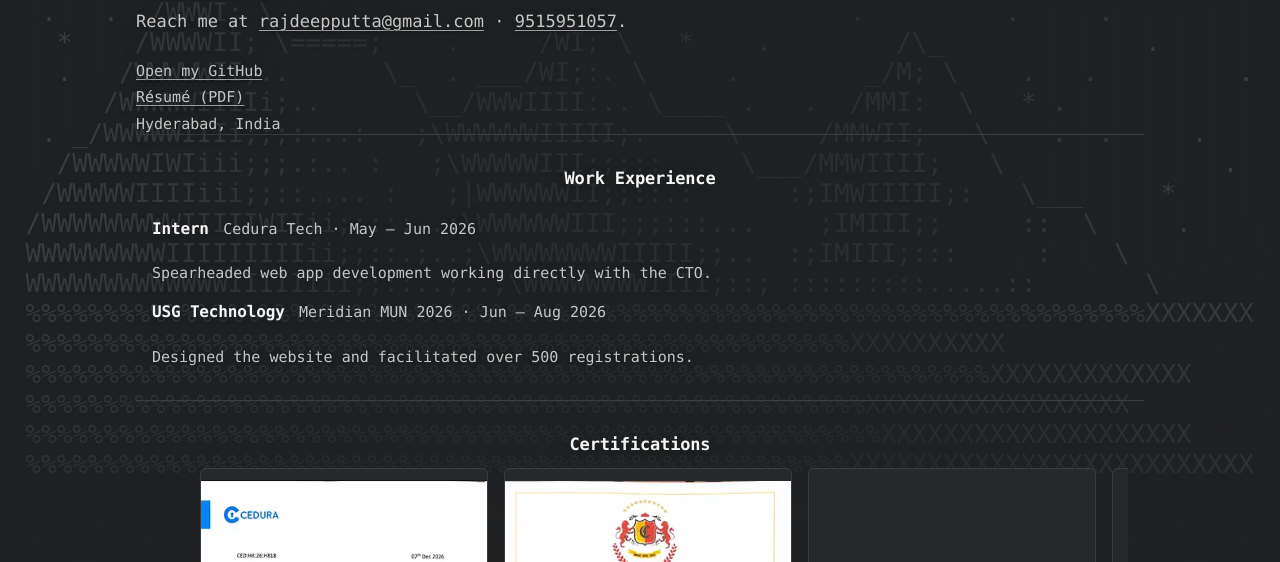
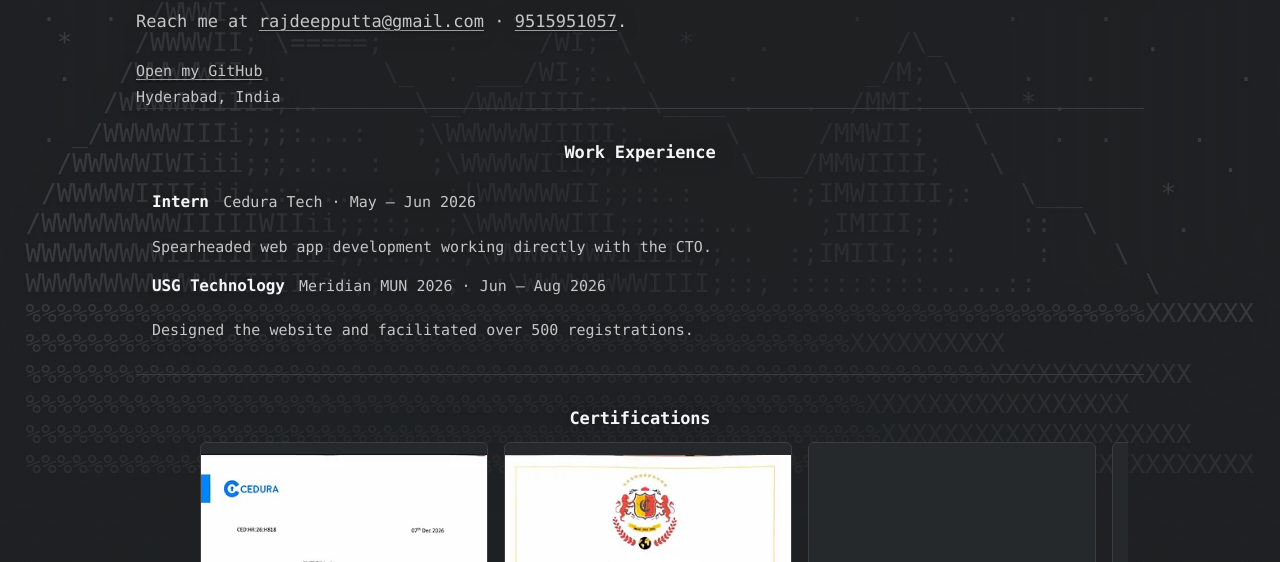
Before and after one commit to RajdeepSaiPutta/cv-website, a plain HTML site: page index.html in a window 1280 px wide. Shown: the part 237-799 px from the top of the page. Drawn offline with Linux system fonts and the light colour scheme.

Commit message:
Remove resume PDF link

```diff
--- a/index.html
+++ b/index.html
@@ -72,7 +72,6 @@ WWWWWWWWWWWWWIIIIIIii;;::..;..;\WWWWWWWWIIII;::; :::::::::.....::       \
 
       <div class="head-tools reveal">
         <a href="https://github.com/RajdeepSaiPutta" target="_blank" rel="noopener">Open my GitHub</a>
-        <a href="assets/rajdeep-putta-resume.pdf" target="_blank" rel="noopener">R&eacute;sum&eacute; (PDF)</a>
         <span>Hyderabad, India</span>
       </div>
 
```
